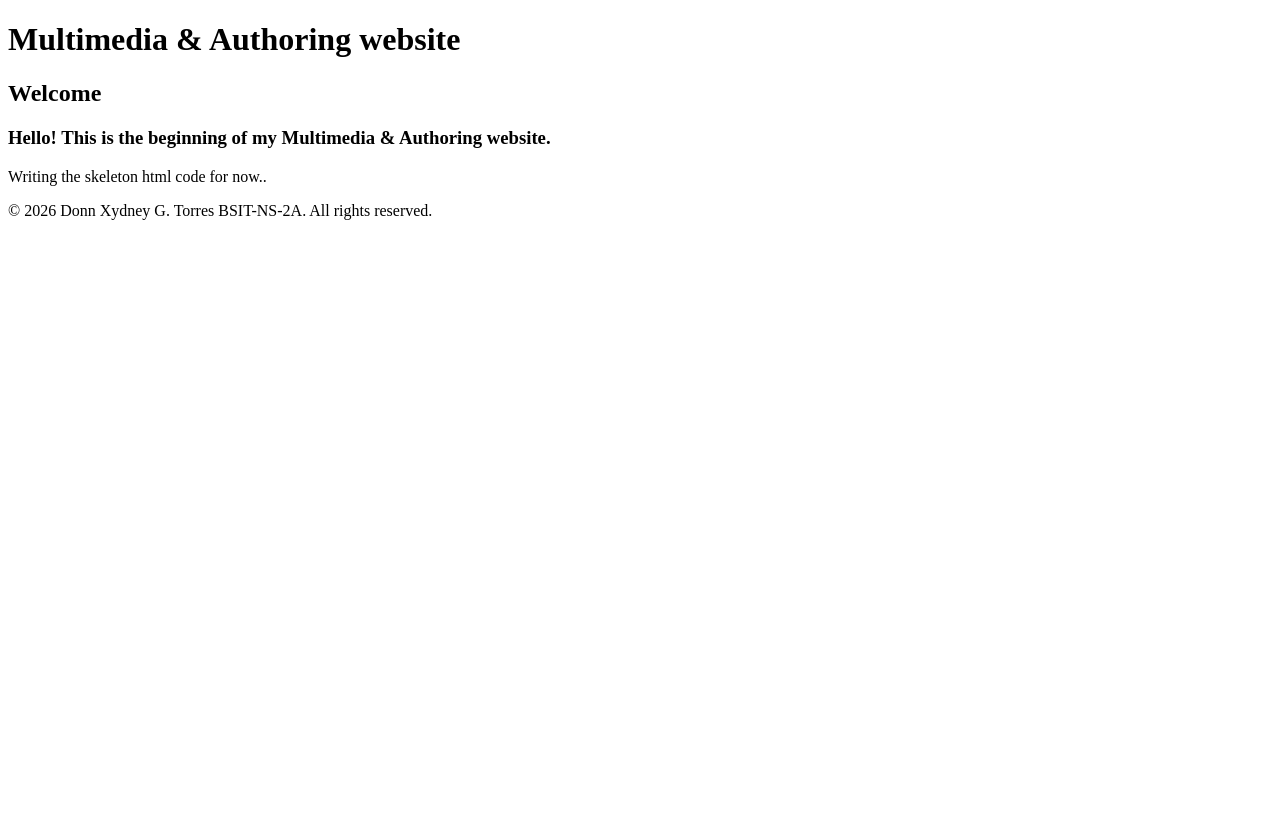
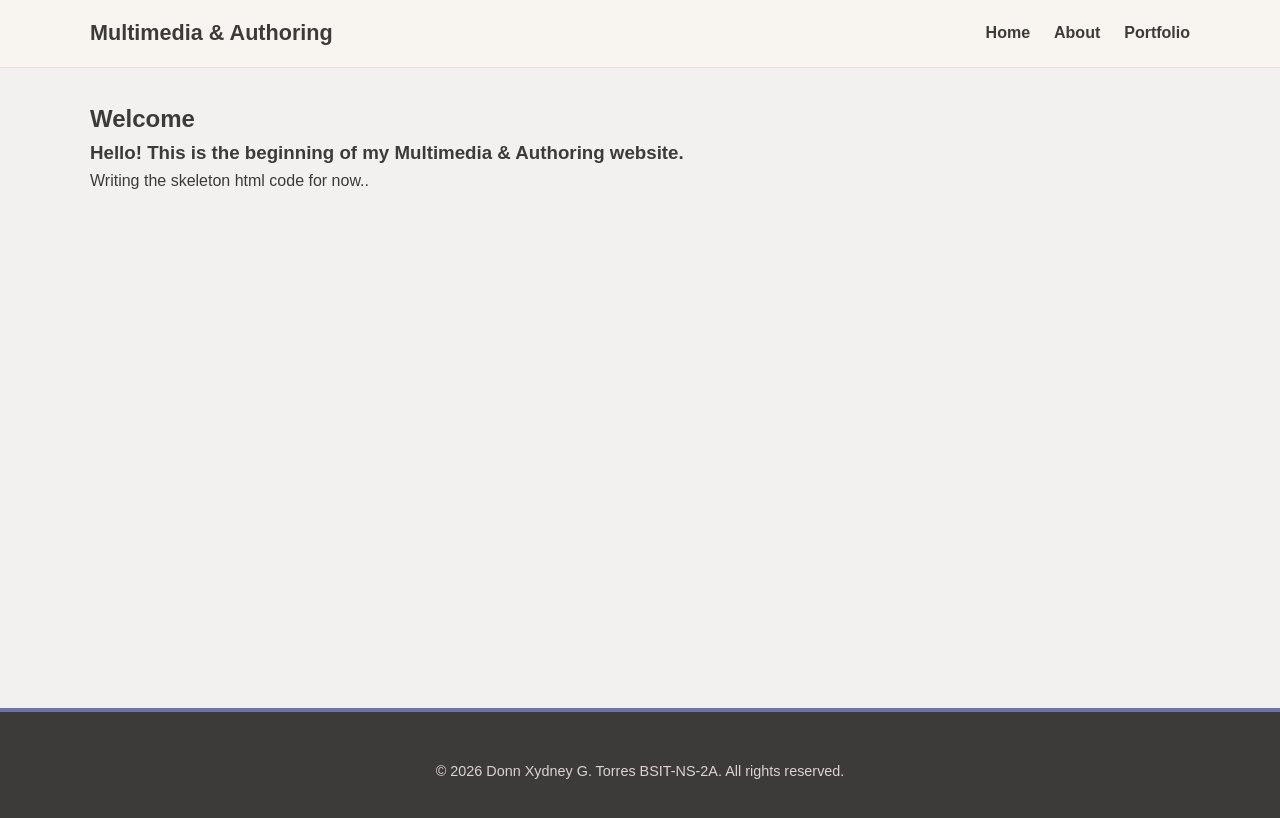
Before and after one commit to Cid437/Multimedia-Authoring-Website, a plain HTML site: page Portfolio/index.html in a window 1280 px wide. Drawn offline with Linux system fonts and the light colour scheme.

Commit message:
Applied css for portfolio index, minor link change

```diff
--- a/Portfolio/index.html
+++ b/Portfolio/index.html
@@ -2,14 +2,23 @@
 <html>
 <head>
 <title>Portfolio index</title>
+<link rel="stylesheet" href="../layouts/style.css">
 </head>
 
 <body>
 
-<header>
-<h1>Multimedia & Authoring website</h1>
+<header class="site-header">
+    <div class="container header-inner">
+        <a class="site-logo" href="index.html">Multimedia & Authoring</a>
+        <nav class="site-nav">
+            <a href="../index.html">Home</a>
+            <a href="../about.html">About</a>
+            <a href="index.html">Portfolio</a>
+        </nav>
+    </div>
 </header>
 
+<main>
 <div class="container">
 
 <div class="card">
@@ -21,9 +30,12 @@
 Writing the skeleton html code for now..
 </p>
 </div>
+</main>
 
 <footer>
-<p>&copy; 2026 Donn Xydney G. Torres BSIT-NS-2A. All rights reserved.</p>
+    <div class="container footer-inner">
+        <p>&copy; 2026 Donn Xydney G. Torres BSIT-NS-2A. All rights reserved.</p>
+    </div>
 </footer>
 
 </body>
```
Also changed, not shown: about.html (+1 -1 lines).
